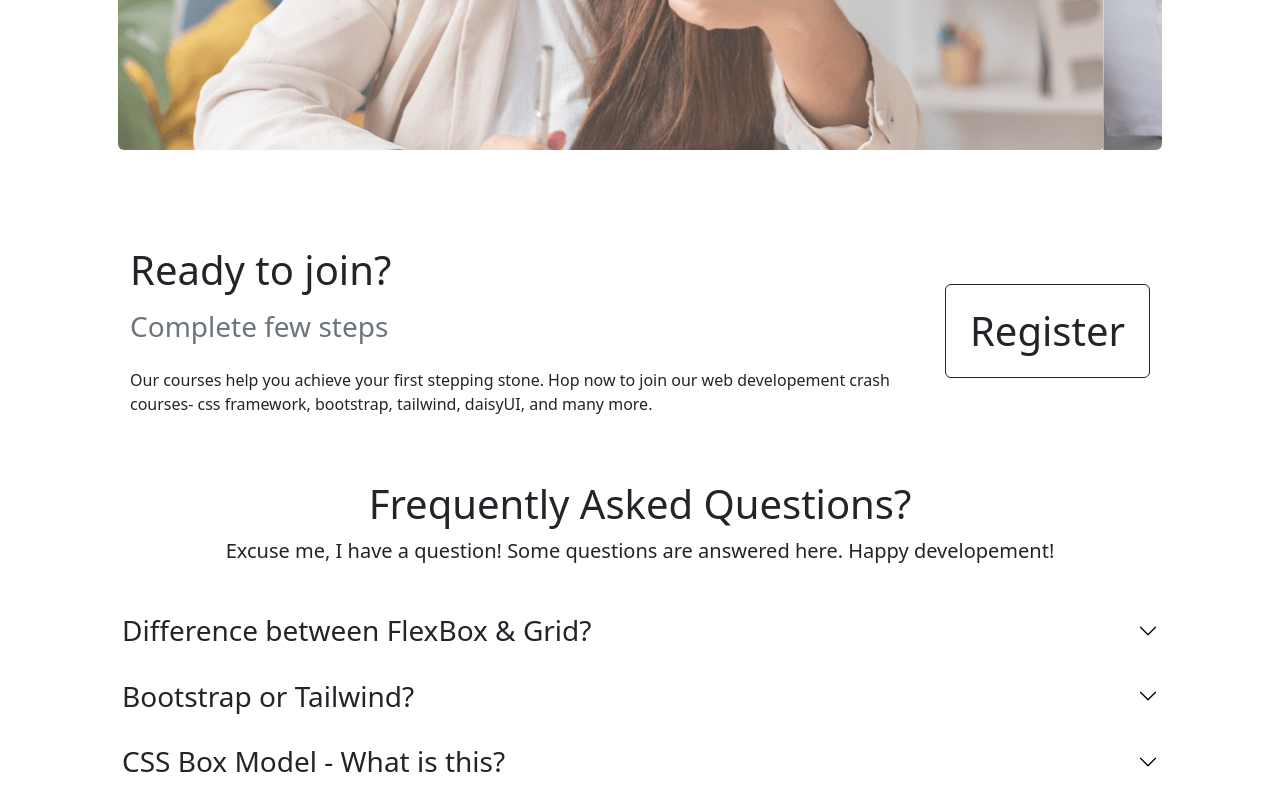
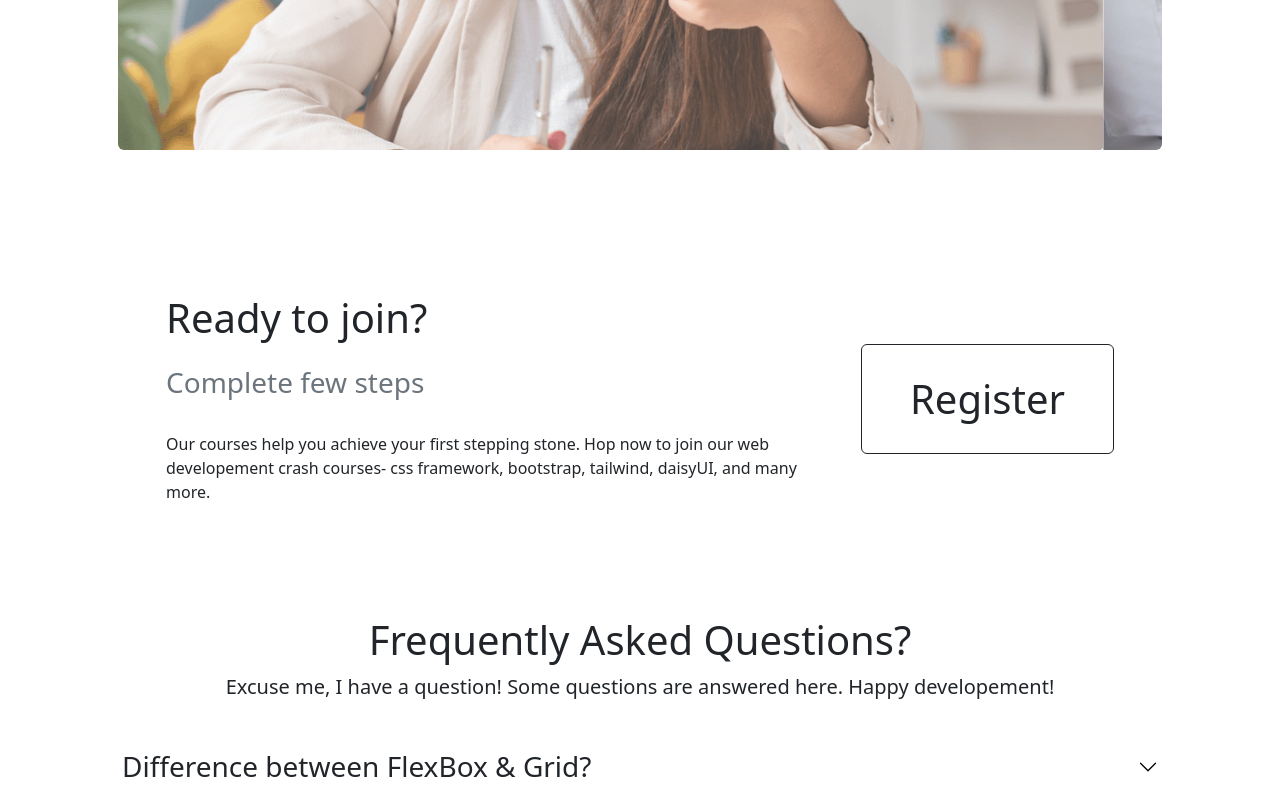
Before and after one commit to sh4aadman/frame.work-website, a plain HTML site: page index.html in a window 1280 px wide. Shown: the part 536-1336 px from the top of the page. Drawn offline with nearby package versions, Linux system fonts and the light colour scheme.

Commit message:
site-body-100

```diff
--- a/index.html
+++ b/index.html
@@ -38,7 +38,7 @@
                         </li>
                     </ul>
                     <span class="navbar-text">
-                        <a class="btn btn-outline-dark fw-light fs-3" href="http://" role="button">Register</a>
+                        <a class="btn btn-outline-dark fw-light fs-3" href="http://">Register</a>
                     </span>
                 </div>
             </div>
@@ -93,10 +93,10 @@
                     </button>
                 </div>
             </article>
-            <article class="container">
-                <div class="container mx-auto bg-light-50 p-5">
-                    <div class="card-body d-flex align-items-center gap-3">
-                        <div class="d-flex flex-column gap-3">
+            <article class="container p-5">
+                <div class="container mx-auto p-5">
+                    <div class="card-body d-flex align-items-center gap-5">
+                        <div class="d-flex flex-column gap-4">
                             <h5 class="card-title fs-1 fw-light">Ready to join?</h5>
                             <h6 class="card-subtitle mb-2 text-muted fs-3 fw-lighter">Complete few steps</h6>
                             <p class="card-text fw-1 fw-light">Our courses help you achieve your first stepping
@@ -106,7 +106,7 @@
                                 join our web developement crash courses- css framework, bootstrap, tailwind, daisyUI,
                                 and many more.</p>
                         </div>
-                        <a href="#" class="btn btn-outline-dark px-4 py-3 fs-1 fw-light card-link ms-auto">Register</a>
+                        <a href="#" class="btn btn-outline-dark px-5 py-4 fs-1 fw-light card-link">Register</a>
                     </div>
                 </div>
             </article>
```
